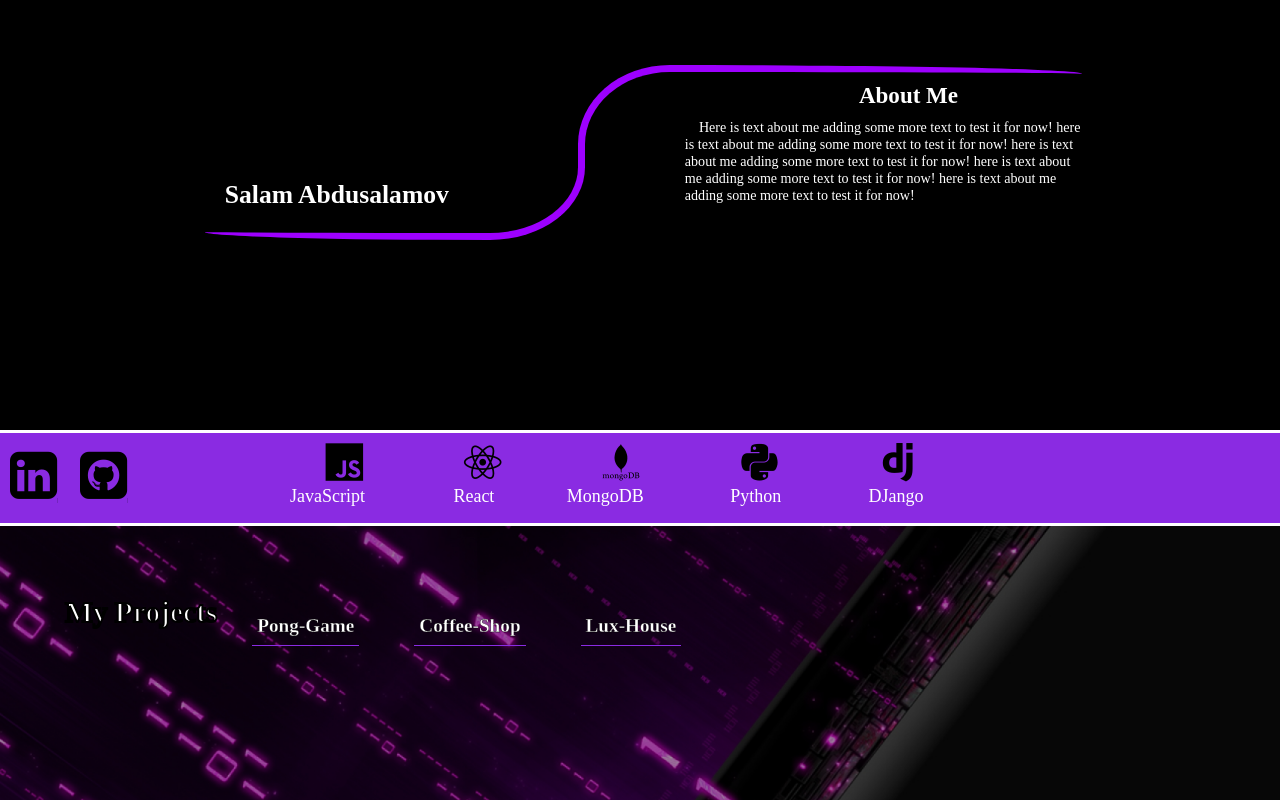
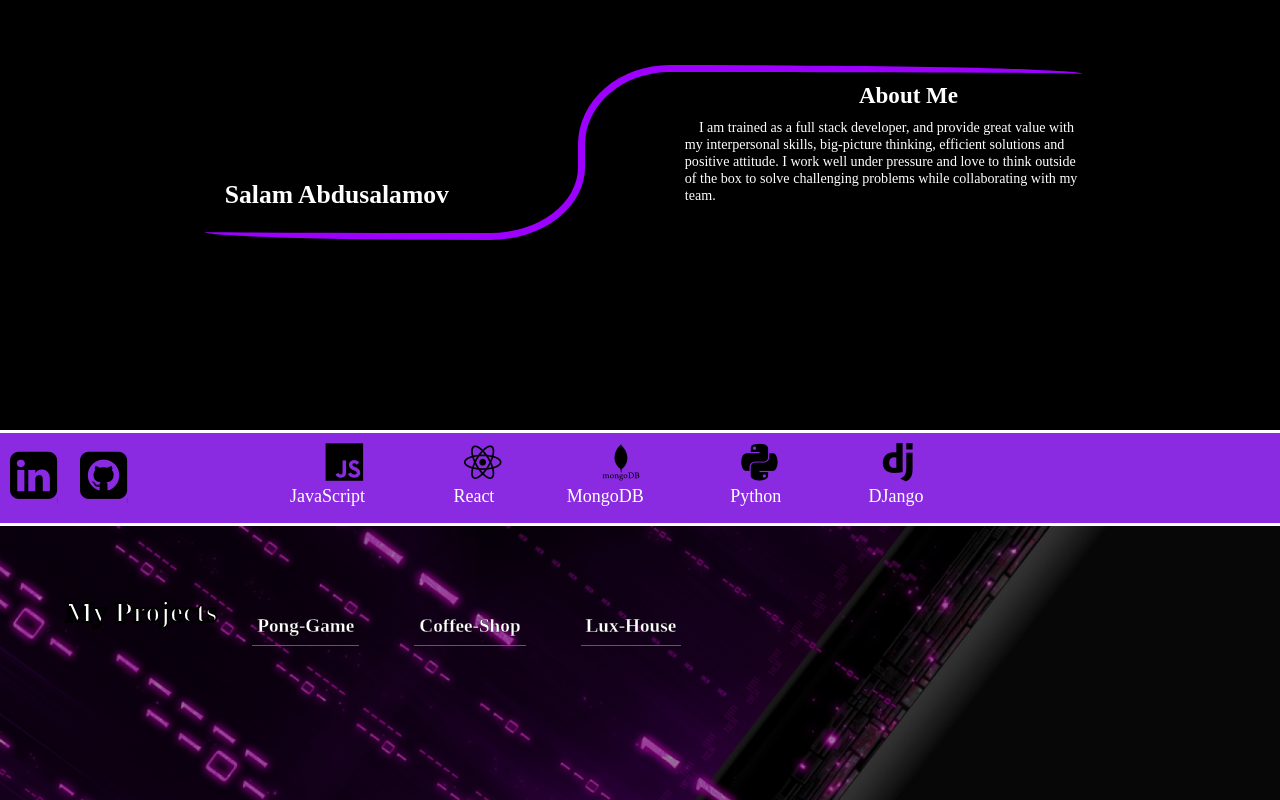
Before and after one commit to Salam3377/Portfolio, a React (Create React App) app in the folder portfolio/: page / in a window 1280 px wide. Built offline with nearby package versions, Linux system fonts and the light colour scheme; a web font is replaced by a local one.

Commit message:
added text about me

```diff
--- a/portfolio/src/components/Home.js
+++ b/portfolio/src/components/Home.js
@@ -60,11 +60,10 @@ const Home = () => {
                     <div id="header-right-div">
                         <div id="border-right-div">
                             <h1 id="about-me">About Me</h1>
-                            <p id="about-me-text">&nbsp;&nbsp;&nbsp; Here is text about me adding some more text to test it for now!
-                            here is text about me adding some more text to test it for now!
-                            here is text about me adding some more text to test it for now!
-                            here is text about me adding some more text to test it for now!
-                            here is text about me adding some more text to test it for now!</p>
+                            <p id="about-me-text">&nbsp;&nbsp;&nbsp;  I am trained as a full stack developer,
+                            and provide great value with my interpersonal skills, big-picture thinking,
+                            efficient solutions and positive attitude. I work well under pressure and love to think
+                            outside of the box to solve challenging problems while collaborating with my team. </p>
                         </div>
                     </div>
                 </div>
```
